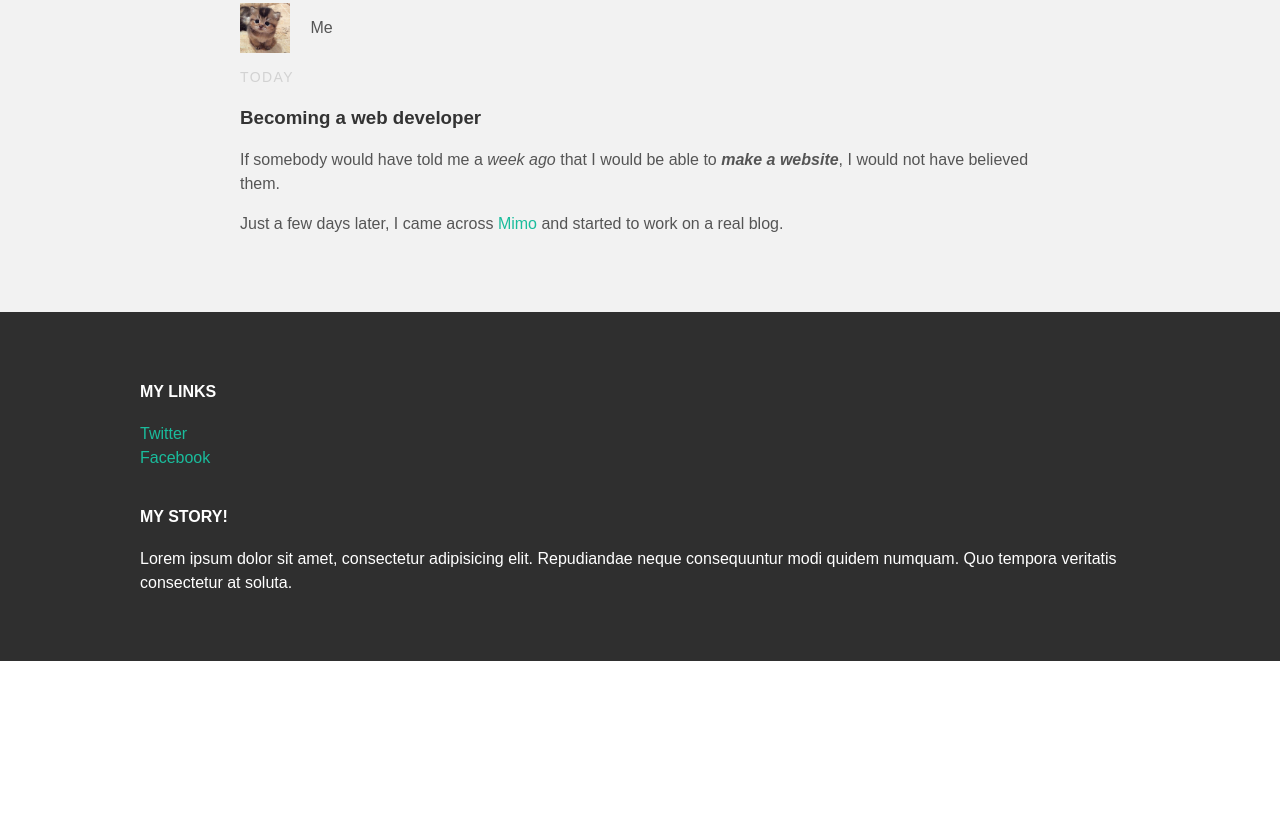
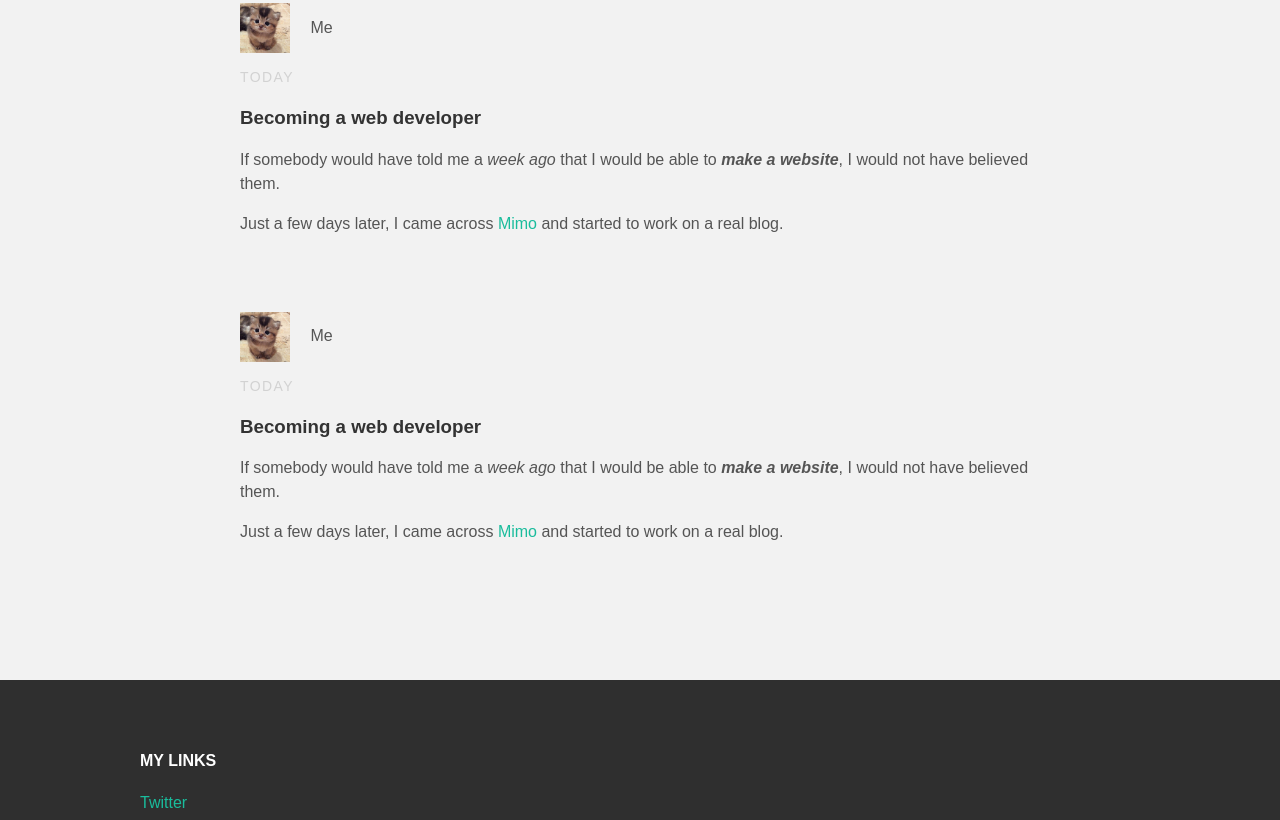
Before and after one commit to ChontelleB/chontebronte.github.io, a plain HTML site: page index.html in a window 1280 px wide. Shown: the part 575-1395 px from the top of the page. Before the commit the page ends 1236 px from the top, so only its background shows below. Drawn offline with Linux system fonts and the light colour scheme.

Commit message:
Update index.html

```diff
--- a/index.html
+++ b/index.html
@@ -45,6 +45,19 @@
 						<p>If somebody would have told me a <em>week ago</em> that I would be able to <strong><em>make a website</em></strong>, I would not have believed them.</p>
 							<p>Just a few days later, I came across <a href="https://getmimo.com/">Mimo</a> and started to work on a real blog.</p>
 					</div>
+
+					<div class="post-container">
+				<div class="post">
+					<div class="post-author">
+						<img src="me.jpg">
+						<span>Me</span>
+					</div>
+					<p class="post-date">Today</p>
+					<h3 class="post-title">Becoming a web developer</h3>
+					<div class="post-content">
+						<p>If somebody would have told me a <em>week ago</em> that I would be able to <strong><em>make a website</em></strong>, I would not have believed them.</p>
+							<p>Just a few days later, I came across <a href="https://getmimo.com/">Mimo</a> and started to work on a real blog.</p>
+					</div>
             </div>
 
 		</div>
```
